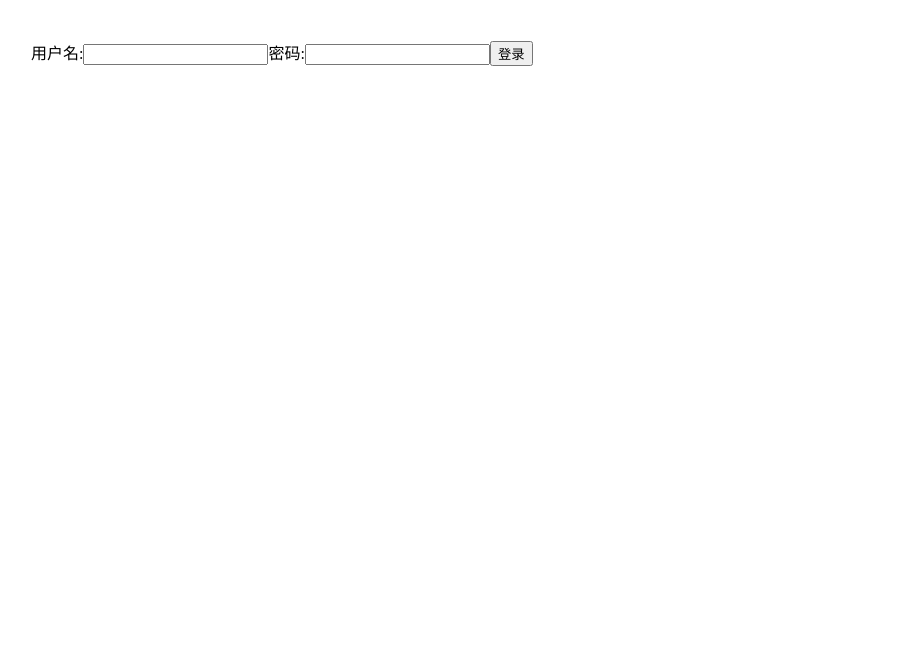
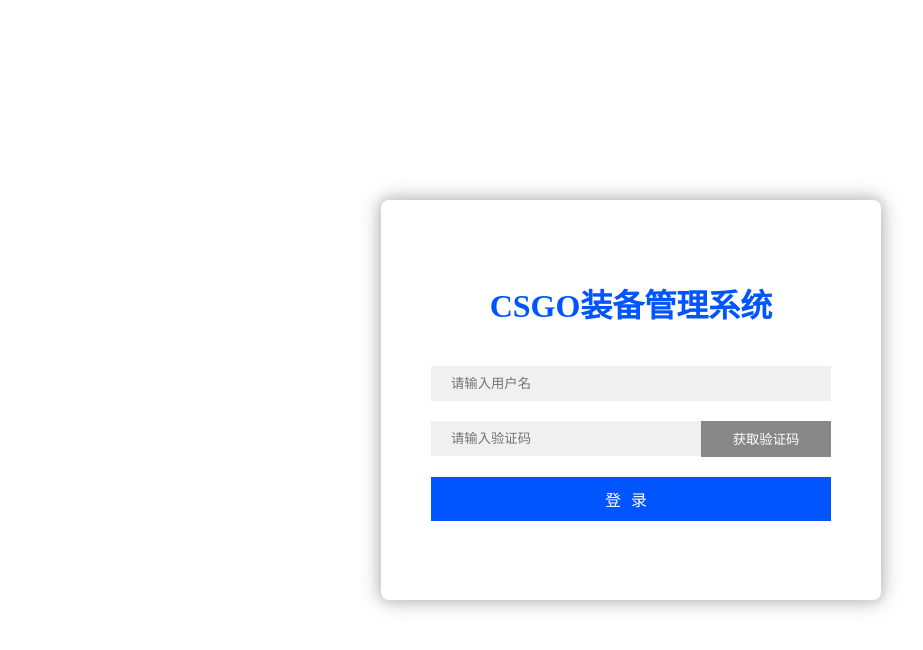
Before and after one commit to wangyong220531/wangyong-design, a React (Vite) app: page / in a window 1280 px wide. Shown: the top 650 px of the page, without its empty margins (9-932 px from the left). Built offline with nearby package versions, Linux system fonts and the light colour scheme.

Commit message:
add LoginForm component

```diff
--- a/src/App.tsx
+++ b/src/App.tsx
@@ -2,7 +2,7 @@
 import LoginForm from "./components/LoginForm"
 
 const App: FC = () => {
-    return <LoginForm />
+    return <LoginForm title={"CSGO装备管理系统"} />
 }
 
 export default App
--- a/src/components/LoginForm/index.module.less
+++ b/src/components/LoginForm/index.module.less
@@ -1,11 +1,63 @@
-.login-form {
+.main {
     width: 500px;
-    height: 700px;
+    height: 400px;
     background-color: #ffffff;
     border-radius: 8px;
     position: absolute;
     left: 50%;
     top: 50%;
     transform: translateX(-50%) translateY(-50%);
-    box-shadow: 0 0 10px rgba(0, 119, 255, 0.3), 0 0 15px rgba(0, 0, 0, 0.3), 0 0 20px rgba(0, 0, 0, 0.3), 0 0 25px rgba(0, 0, 0, 0.3);
+    box-shadow: 0 0 10px rgba(155, 155, 155, 0.3), 0 0 15px rgba(155, 155, 155, 0.3), 0 0 20px rgba(155, 155, 155, 0.3), 0 0 25px rgba(155, 155, 155, 0.3);
+    display: flex;
+    flex-direction: column;
+    row-gap: 40px;
+    justify-content: center;
+    align-items: center;
+    .title {
+        color: rgb(0, 85, 255);
+        font-size: 32px;
+        font-weight: 600;
+    }
+    .form {
+        display: flex;
+        flex-direction: column;
+        row-gap: 20px;
+        text-align: center;
+        input {
+            border: none;
+            background-color: #f0f0f0;
+            padding: 10px 20px;
+        }
+        input:focus {
+            outline: none;
+        }
+        .username-input {
+            width: 400px;
+        }
+        .captcha-wrapper {
+            display: flex;
+            align-items: center;
+            input {
+                width: 270px;
+            }
+            button {
+                width: 130px;
+                height: 36px;
+                border: none;
+                background-color: rgb(135, 135, 135);
+                color: #fff;
+                cursor: pointer;
+            }
+        }
+        .login-btn {
+            border: none;
+            cursor: pointer;
+            padding-top: 10px;
+            padding-bottom: 10px;
+            background-color: rgb(0, 85, 255);
+            color: #fff;
+            letter-spacing: 10px;
+            font-size: 16px;
+        }
+    }
 }
--- a/src/components/LoginForm/index.tsx
+++ b/src/components/LoginForm/index.tsx
@@ -1,30 +1,52 @@
-import { FC } from "react"
+import { FC, useEffect, useState } from "react"
 import Styles from "./index.module.less"
-import { Button, Form, Input } from "antd"
 
 function c(...classNameList: (string | undefined | null | boolean)[]) {
     return (classNameList.filter(item => typeof item === "string") as string[]).map(className => (className.startsWith("_") ? className.slice(1) : Styles[className])).join(" ")
 }
 
-const LoginForm: FC = () => {
-    const handleSubmit = e => {
-         e.preventDefault()
-        // 提交登录逻辑
+export interface LoginFormProps {
+    title: string
+}
+
+const LoginForm: FC<LoginFormProps> = props => {
+    const { title } = props
+    const [captchaTimeout, setCaptchaTimeout] = useState(0)
+
+    useEffect(() => {
+        if (captchaTimeout === 0) return
+        const timer = setTimeout(() => {
+            setCaptchaTimeout(t => t - 1)
+        }, 1000)
+        return () => {
+            clearTimeout(timer)
+        }
+    }, [captchaTimeout])
+
+    async function queryCaptcha() {
+        setCaptchaTimeout(60)
     }
 
+    const submit = () => {}
+
     return (
-        <form onSubmit={handleSubmit}>
-            <label>
-                用户名:
-                <input type="text" name="username" />
-            </label>
-
-            <label>
-                密码:
-                <input type="password" name="password" />
-            </label>
-            <button type="submit">登录</button>
-        </form>
+        <div className={c("main")}>
+            <div className={c("title")}>{title}</div>
+            <form onSubmit={submit} className={c("form")}>
+                <div className={c("username-wrapper")}>
+                    <input autoComplete="false" placeholder="请输入用户名" required className={c("username-input")} />
+                </div>
+                <div className={c("captcha-wrapper")}>
+                    <input autoComplete="false" placeholder="请输入验证码" required />
+                    <button type="button" onClick={queryCaptcha}>
+                        {captchaTimeout === 0 ? "获取验证码" : `${captchaTimeout}s后重新获取`}
+                    </button>
+                </div>
+                <button type="submit" className={c("login-btn")}>
+                    登录
+                </button>
+            </form>
+        </div>
     )
 }
 
```
Also changed, not shown: package.json (+8 -4 lines), src/assets/loginForm.png (added), 1 other file (tests, documents, lock files or other folders).
